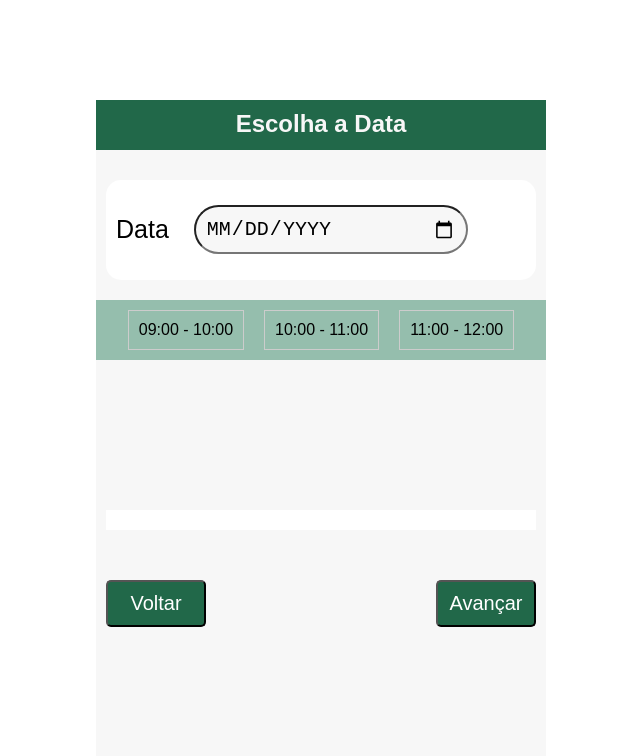
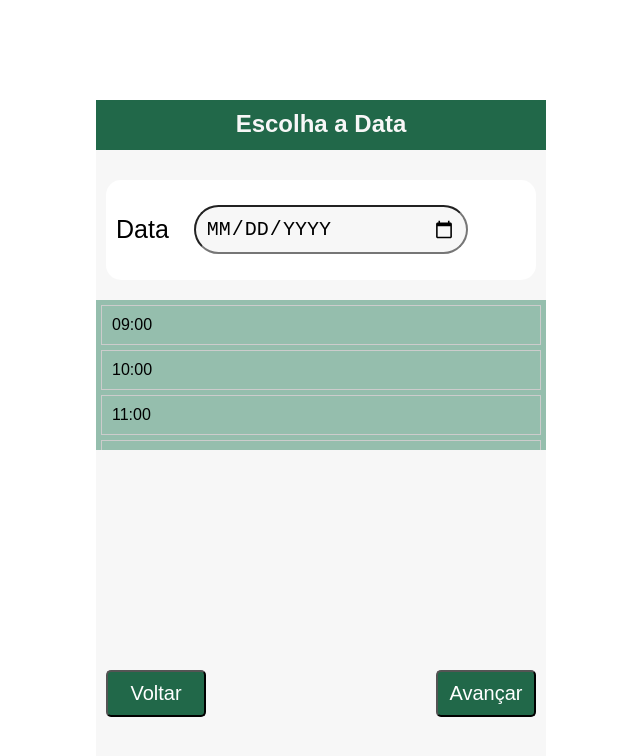
Before and after one commit to MarcosuelEsperidiao/Site-Link-rapido, a plain HTML site: page Appoiment/pag3.agendar.html in a window 1280 px wide. Shown: the whole page, without its empty margins (319-959 px from the left). Drawn offline with nearby package versions, Linux system fonts and the light colour scheme.

Commit message:
newUpdate

```diff
--- a/Appoiment/pag3.agendar.css
+++ b/Appoiment/pag3.agendar.css
@@ -71,6 +71,7 @@ body {
   padding: 10px;
   margin-bottom: 10px;
   cursor: pointer;
+  margin: 5px;
 }
 
 .horario.selecionado {
@@ -82,19 +83,14 @@ body {
   align-items: center; /* Centraliza verticalmente */
   background-color: #95bead;
   margin-top: 20px;
-  display: flex;
+  height: 150px;
+  overflow-x: auto;
 
-}
-
-.horario{
-  display: flex;
-  margin: 10px;
 }
 
 #horarioSelecionado {
   margin-left: 10px;
   margin-right: 10px;
-  background-color: #fff;
   text-align: center;
   margin-top: 150px;
   padding: 10px;
--- a/Appoiment/pag3.agendar.html
+++ b/Appoiment/pag3.agendar.html
@@ -37,9 +37,16 @@
   </div>-->
 
   <div class="time">
-    <div class="horario" onclick="selecionarHorario(this)">09:00 - 10:00</div>
-    <div class="horario" onclick="selecionarHorario(this)">10:00 - 11:00</div>
-    <div class="horario" onclick="selecionarHorario(this)">11:00 - 12:00</div>
+    <div class="horario" onclick="selecionarHorario(this)">09:00</div>
+    <div class="horario" onclick="selecionarHorario(this)">10:00</div>
+    <div class="horario" onclick="selecionarHorario(this)">11:00</div>
+    <div class="horario" onclick="selecionarHorario(this)">09:00</div>
+    <div class="horario" onclick="selecionarHorario(this)">10:00</div>
+    <div class="horario" onclick="selecionarHorario(this)">11:00</div>
+    <div class="horario" onclick="selecionarHorario(this)">09:00</div>
+    <div class="horario" onclick="selecionarHorario(this)">10:00</div>
+    <div class="horario" onclick="selecionarHorario(this)">11:00</div>
+    <div class="horario" onclick="selecionarHorario(this)">09:00</div>
   </div>
     <!-- Adicione mais divs de horário conforme necessário -->
 
@@ -83,7 +90,7 @@
   function atualizarHorarioSelecionado() {
       var horarioSelecionado = document.getElementById('horarioSelecionado');
       if (dataSelecionada) {
-          horarioSelecionado.textContent = 'Horário e Data Selecionados: ' + (dataSelecionada.toLocaleDateString() + ' ' + dataSelecionada.toLocaleTimeString()) + ' - ' + (document.querySelector('.horario.selecionado') ? document.querySelector('.horario.selecionado').textContent : '');
+          horarioSelecionado.textContent = 'Data e Hora Selecionada: ' + dataSelecionada.toLocaleDateString() + ' - ' + (document.querySelector('.horario.selecionado') ? document.querySelector('.horario.selecionado').textContent : '');
       } else {
           horarioSelecionado.textContent = 'Por favor, escolha uma data e um horário.';
       }
```
